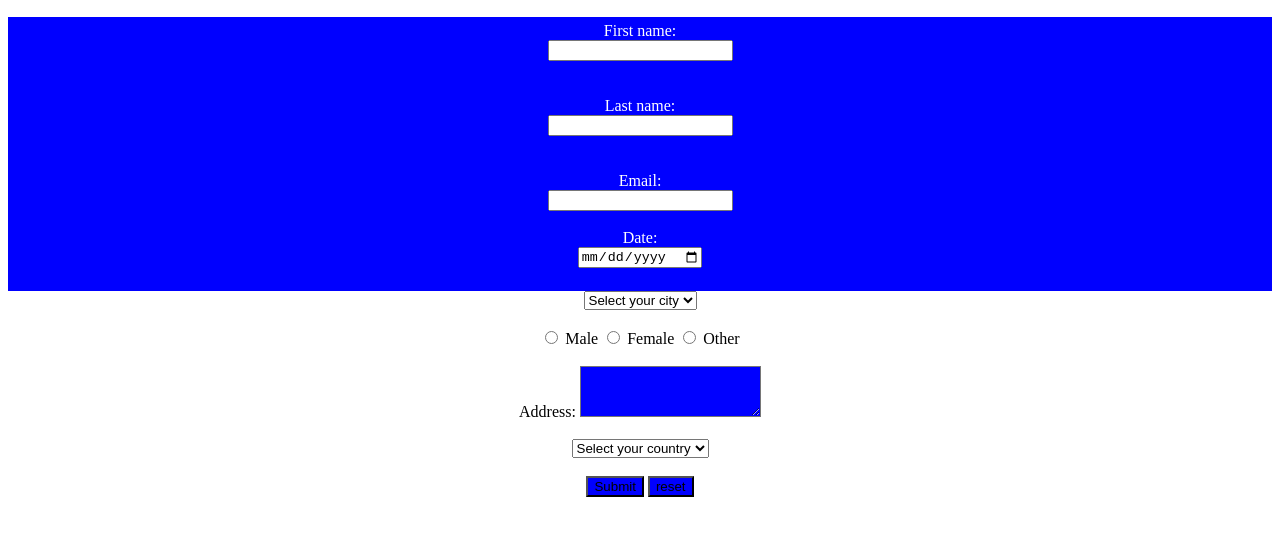
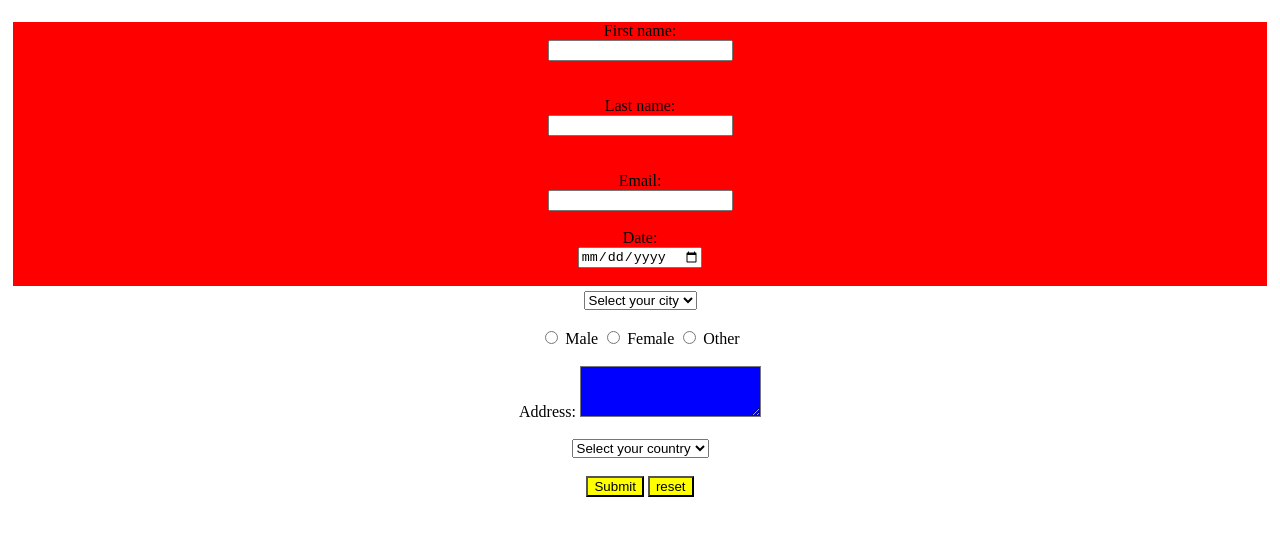
Before and after one commit to aaronsebast/FORM, a plain HTML site: page index.html in a window 1280 px wide. Shown: the part 50-586 px from the top of the page. Drawn offline with Linux system fonts and the light colour scheme.

Commit message:
Update index.html

```diff
--- a/index.html
+++ b/index.html
@@ -15,17 +15,17 @@
     .fname{
 
 
-       background-color: blue;
-            color:white;
+       background-color: red;
+            color:black;
             opacity:1;
-        border:5px solid blue;
+        border:5px solid white;
         text-align: center;
     }
     button{
-        background-color: blue;
+        background-color: yellow;
     }
     button{
-        background-color: blue;
+        background-color: yellow;
     }
     </style>
     <h2>Form</h2>
@@ -55,7 +55,9 @@
             <option value="">Select your city</option>
             <option value="Riga">Riga</option>
             <option value="Jurmala">Jurmala</option>
+            <option value="Daugavpils">Daugavpils</option>
             <option value="Tukums">Tukums</option>
+            <option value="Jelgava">Jelgava</option>
             <option value="Liepaja">Liepaja</option>
             <option value="Other">Other</option>
         </select>
@@ -77,6 +79,8 @@
         <select id="country" name="country" required>
             <option value="">Select your country</option>
             <option value="Latvia">Latvia</option>
+            <option value="Lithuania">Lithuania</option>
+            <option value="Estonia">Estonia</option>
             <option value="Other">Other</option>
         </select>
         <br><br>
```
